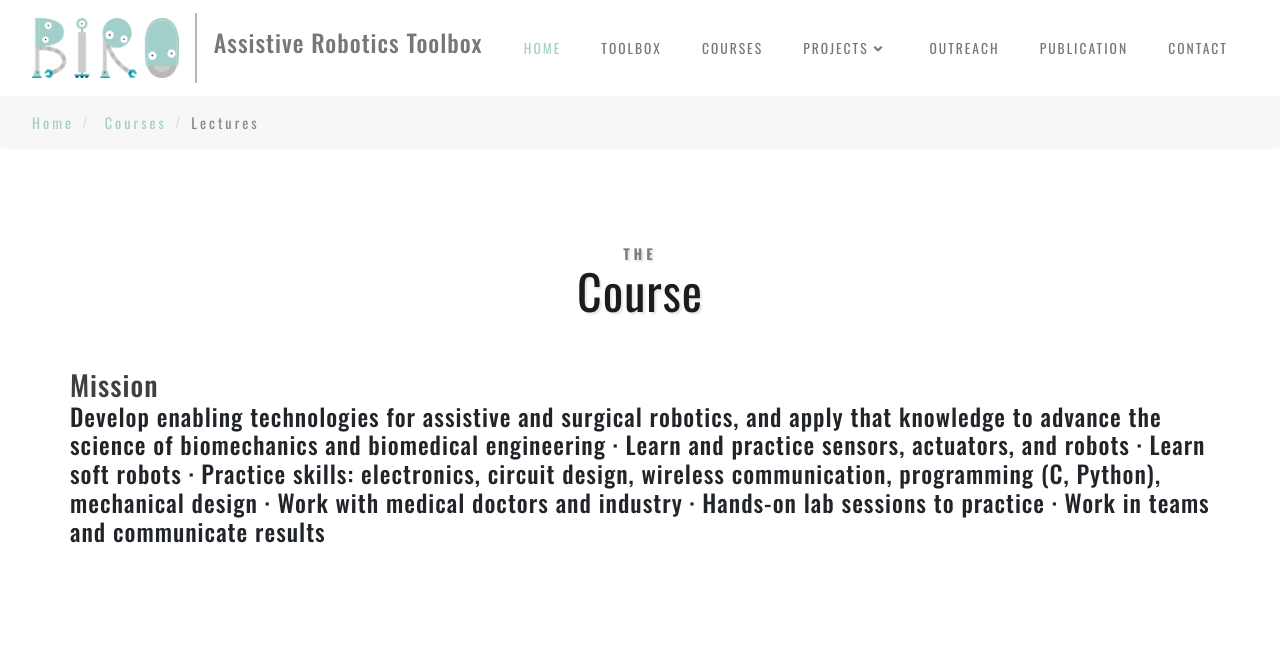
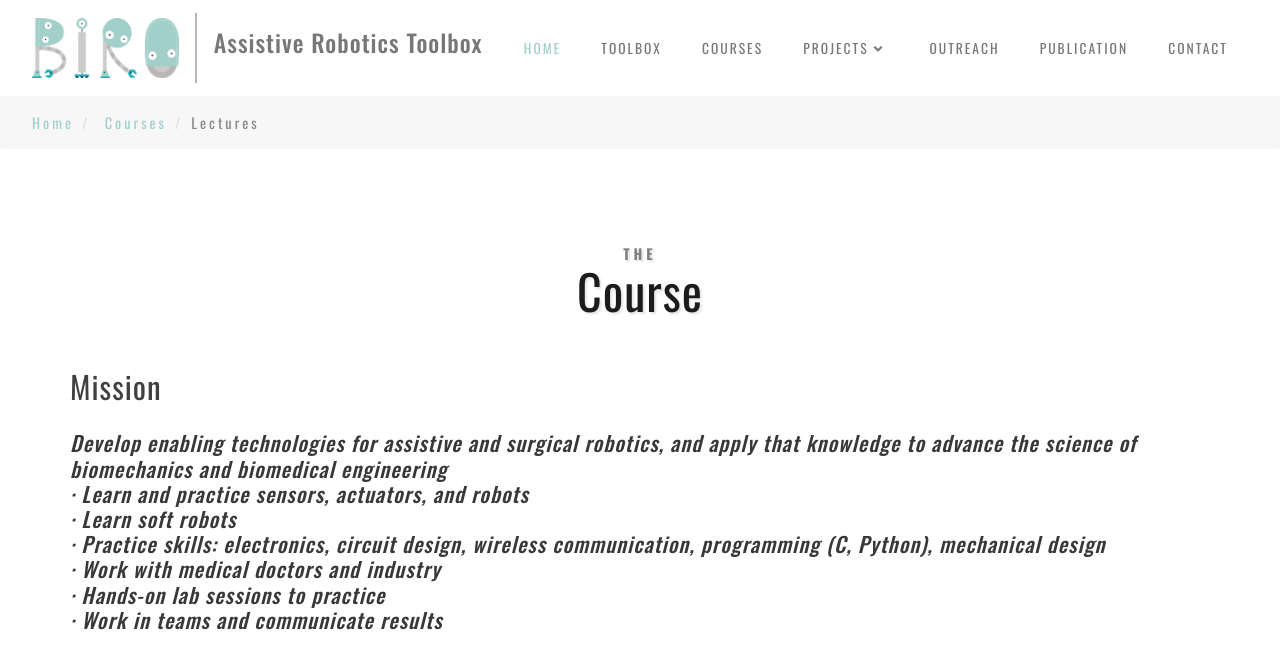
Before and after one commit to AssistiveRoboticsToolbox/AssistiveRoboticsToolbox.github.io, a Jekyll site: the page built from second-level/education/course1/lab.html, in a window 1280 px wide. Shown: the top 652 px of the page. Built offline with Jekyll 4.4.1, drawn with Linux system fonts in a browser that asks for light colours; grey boxes are pictures that could not be loaded.

Commit message:
upload ppt

```diff
--- a/css/style.css
+++ b/css/style.css
@@ -221,10 +221,17 @@
     font-size: 31px;
     letter-spacing: 1px;
 }
+/*.aboutright h4 {
+    margin: 1.2em 0;
+    font-style: italic;
+    font-size: 15px;
+    color: #383838;
+}
+*/
 .aboutright h4 {
     margin: 1.2em 0;
     font-style: italic;
-    font-size: 15px;
+    font-size: 21px;
     color: #383838;
 }
 .about-img img, .galsses-grid-left img{
--- a/second-level/education/course1/lab.html
+++ b/second-level/education/course1/lab.html
@@ -65,15 +65,15 @@
                 <div class="row mt-lg mt-md-4 mt-4">
                     <!--left-->
                     <article class="research-detail">
-                        <div class="project-detail">
+                        <div class="aboutright"> <!--project-detail-->
                             <h3><a href=" ">Mission</a></h3>
-                            <h4>Develop enabling technologies for assistive and surgical robotics, and apply that knowledge to advance the science of biomechanics and biomedical engineering
-                            · Learn and practice sensors, actuators, and robots
-                            · Learn soft robots
-                            · Practice skills: electronics, circuit design, wireless communication, programming (C, Python), mechanical design
-                            · Work with medical doctors and industry
-                            · Hands-on lab sessions to practice
-                            · Work in teams and communicate results
+                            <h4>Develop enabling technologies for assistive and surgical robotics, and apply that knowledge to advance the science of biomechanics and biomedical engineering<br>
+                            · Learn and practice sensors, actuators, and robots<br>
+                            · Learn soft robots<br>
+                            · Practice skills: electronics, circuit design, wireless communication, programming (C, Python), mechanical design<br>
+                            · Work with medical doctors and industry<br>
+                            · Hands-on lab sessions to practice<br>
+                            · Work in teams and communicate results<br>
                         </h4>
 
                             <!--<p><span style="text-align: justify">We </span><span style="text-align: justify">are developing</span> both enabling technologies (i.e. high torque density motors and soft fabric sensors) and robotic systems to augment human capability with wearable robots. Soft exoskeleton is a new design methodology that optimizes both comfort and performance of the users. </p>-->
@@ -129,12 +129,12 @@
                                     <div class="inner-sec-w3ls py-md-5 py-4">
                                         <!--<h3 class="tittle-wthree text-center mb-lg-5 mb-3">-->
                                         <!--<h3 class="tittle-wthree text-center mb-lg-5 mb-3 fadeInUp wow">-->
-
+                                            <!--1 and 2-->
                                             <div class="row mt-lg-5 mt-4 fadeInUp wow">
                                             <div class="col-lg-5 service-in text-center mr-auto">
                                                 <div class="card">
                                                     <div class="card-body">
-                                                        <iframe src="https://docs.google.com/presentation/d/e/2PACX-1vRF5J1rlDQbBh0fyPsum6xa1mxS-erOnyU2RADf2Xa6iqCKgUT9k1wjU_j0qwNWTw/embed?start=true&loop=true&delayms=3000" frameborder="0" width="580" height="367" allowfullscreen="true" mozallowfullscreen="true" webkitallowfullscreen="true"></iframe>
+                                                        <iframe src="https://docs.google.com/presentation/d/e/2PACX-1vRF5J1rlDQbBh0fyPsum6xa1mxS-erOnyU2RADf2Xa6iqCKgUT9k1wjU_j0qwNWTw/embed?start=false&loop=false&delayms=30000" frameborder="0" width="580" height="367" allowfullscreen="true" mozallowfullscreen="true" webkitallowfullscreen="true"></iframe>
                                                     </div>
                                                 </div>
                                             </div>
@@ -142,54 +142,85 @@
                                             <div class="col-lg-5 service-in text-center mr-auto">
                                                 <div class="card">
                                                     <div class="card-body">
-                                                        <iframe src="https://docs.google.com/presentation/d/e/2PACX-1vRF5J1rlDQbBh0fyPsum6xa1mxS-erOnyU2RADf2Xa6iqCKgUT9k1wjU_j0qwNWTw/embed?start=true&loop=true&delayms=3000" frameborder="0" width="580" height="367" allowfullscreen="true" mozallowfullscreen="true" webkitallowfullscreen="true"></iframe>
+                                                        <iframe src="https://docs.google.com/presentation/d/e/2PACX-1vRzsezROejxIz8nBTzB08lGOvqDYqvrKM0XjHE4Mfc3bG7eqtuZ2rbaQE0X6URVHA/embed?start=false&loop=false&delayms=30000" frameborder="0" width="580" height="367" allowfullscreen="true" mozallowfullscreen="true" webkitallowfullscreen="true"></iframe>
                                                     </div>
                                                 </div>
                                             </div>
-
+                                            <!--3 and 4-->
                                             <div class="col-lg-5 service-in text-center mr-auto">
                                                 <div class="card">
                                                     <div class="card-body">
-                                                            <iframe src="https://ccnymailcuny-my.sharepoint.com/personal/hhu002_citymail_cuny_edu/_layouts/15/Doc.aspx?sourcedoc={b030a6bd-e37f-4934-8704-7e8844b58916}&amp;action=embedview&amp;wdAr=1.7777777777777777" width="610px" height="367px" frameborder="0">This is an embedded <a target="_blank" href="https://office.com">Microsoft Office</a> presentation, powered by <a target="_blank" href="https://office.com/webapps">Office Online</a>.</iframe>
+                                                        <iframe src="https://docs.google.com/presentation/d/e/2PACX-1vRXE15jbQDSsMfH3ePwVbT9q2V98VX32SPrwJiimjneO4ttnsZE00-0I7I_R3FcPA/embed?start=false&loop=false&delayms=30000" frameborder="0" width="580" height="367" allowfullscreen="true" mozallowfullscreen="true" webkitallowfullscreen="true"></iframe>
 
                                                     </div>
                                                 </div>
                                             </div>
+                                            &nbsp&nbsp&nbsp&nbsp&nbsp&nbsp&nbsp&nbsp&nbsp
                                             <div class="col-lg-5 service-in text-center mr-auto">
                                                     <div class="card">
                                                         <div class="card-body">
-                                                                <iframe src="https://ccnymailcuny-my.sharepoint.com/personal/hhu002_citymail_cuny_edu/_layouts/15/Doc.aspx?sourcedoc={e91f004c-0a30-4d39-ac37-367f9f218403}&amp;action=embedview&amp;wdAr=1.7777777777777777" width="610px" height="367px" frameborder="0">This is an embedded <a target="_blank" href="https://office.com">Microsoft Office</a> presentation, powered by <a target="_blank" href="https://office.com/webapps">Office Online</a>.</iframe>
+                                                            <iframe src="https://docs.google.com/presentation/d/e/2PACX-1vQHP_HjGeSEiWO8vMbTMMGB6JscokldaxFFZ2C3sAjRSR2HkDEzx58ycZ_W_5PKVg/embed?start=false&loop=false&delayms=30000" frameborder="0" width="580" height="367" allowfullscreen="true" mozallowfullscreen="true" webkitallowfullscreen="true"></iframe>
                                                         </div>
                                                     </div>
                                                 </div>
+                                            <!--5 and 6-->
                                             <div class="col-lg-5 service-in text-center mr-auto">
                                                     <div class="card">
                                                         <div class="card-body">
-                                                                <iframe src="https://ccnymailcuny-my.sharepoint.com/personal/hhu002_citymail_cuny_edu/_layouts/15/Doc.aspx?sourcedoc={ddfdd14a-21a3-47b2-a6d9-7655f0a4d3af}&amp;action=embedview&amp;wdAr=1.7777777777777777" width="610px" height="367px" frameborder="0">This is an embedded <a target="_blank" href="https://office.com">Microsoft Office</a> presentation, powered by <a target="_blank" href="https://office.com/webapps">Office Online</a>.</iframe>
+                                                            <iframe src="https://docs.google.com/presentation/d/e/2PACX-1vTLxsf0NWh9sszSDTvJcvKN1zxDFHm2W88XqBQslZDnTs_3bRJwEZsdkNjD7H7PzQ/embed?start=false&loop=false&delayms=30000" frameborder="0" width="580" height="367" allowfullscreen="true" mozallowfullscreen="true" webkitallowfullscreen="true"></iframe>
                                                         </div>
                                                     </div>
                                                 </div>
+                                            &nbsp&nbsp&nbsp&nbsp&nbsp&nbsp&nbsp&nbsp&nbsp
                                             <div class="col-lg-5 service-in text-center mr-auto">
                                                     <div class="card">
                                                         <div class="card-body">
-                                                                <iframe src="https://ccnymailcuny-my.sharepoint.com/personal/hhu002_citymail_cuny_edu/_layouts/15/Doc.aspx?sourcedoc={19a4c473-bc50-4c00-96a5-d0a54f12e929}&amp;action=embedview&amp;wdAr=1.7777777777777777" width="610px" height="367px" frameborder="0">This is an embedded <a target="_blank" href="https://office.com">Microsoft Office</a> presentation, powered by <a target="_blank" href="https://office.com/webapps">Office Online</a>.</iframe>
+                                                            <iframe src="https://docs.google.com/presentation/d/e/2PACX-1vSwKEbZ4kANw9WHwnHhiQW2pvPaspd_PXywpC2GCKw5tUR5CxJdVSiOO_Fasb5A1A/embed?start=false&loop=false&delayms=30000" frameborder="0" width="580" height="367" allowfullscreen="true" mozallowfullscreen="true" webkitallowfullscreen="true"></iframe>
                                                         </div>
                                                     </div>
                                                 </div>
+                                            <!--7 and 8-->
                                             <div class="col-lg-5 service-in text-center mr-auto">
                                                     <div class="card">
                                                         <div class="card-body">
-                                                                <iframe src="https://ccnymailcuny-my.sharepoint.com/personal/hhu002_citymail_cuny_edu/_layouts/15/Doc.aspx?sourcedoc={80c64cb2-ba28-4298-a2fc-37d234bf8881}&amp;action=embedview&amp;wdAr=1.7777777777777777" width="610px" height="367px" frameborder="0">This is an embedded <a target="_blank" href="https://office.com">Microsoft Office</a> presentation, powered by <a target="_blank" href="https://office.com/webapps">Office Online</a>.</iframe>
+                                                            <iframe src="https://docs.google.com/presentation/d/e/2PACX-1vS1rr6QMsC3AqtmLtzk-TkhOuwNadprM9g-_IBt3XGOzNtGugnF76l1R8mXqbKe9g/embed?start=false&loop=false&delayms=30000" frameborder="0" width="580" height="367" allowfullscreen="true" mozallowfullscreen="true" webkitallowfullscreen="true"></iframe>
                                                         </div>
                                                     </div>
                                                 </div>
+                                            &nbsp&nbsp&nbsp&nbsp&nbsp&nbsp&nbsp&nbsp&nbsp
                                             <div class="col-lg-5 service-in text-center mr-auto">
                                                     <div class="card">
                                                         <div class="card-body">
-                                                                <iframe src="https://ccnymailcuny-my.sharepoint.com/personal/hhu002_citymail_cuny_edu/_layouts/15/Doc.aspx?sourcedoc={a9c626e7-b324-4a94-9d2b-e7cc7e6479d4}&amp;action=embedview&amp;wdAr=1.7777777777777777" width="610px" height="367px" frameborder="0">This is an embedded <a target="_blank" href="https://office.com">Microsoft Office</a> presentation, powered by <a target="_blank" href="https://office.com/webapps">Office Online</a>.</iframe>
+                                                            <iframe src="https://docs.google.com/presentation/d/e/2PACX-1vTpdZE6FyIXkOgxu7xiWDaRPBgvdq3nGeo65ZR3TRnqozc_4zRj0xhFSNFyDCM2mg/embed?start=false&loop=false&delayms=30000" frameborder="0" width="580" height="367" allowfullscreen="true" mozallowfullscreen="true" webkitallowfullscreen="true"></iframe>
                                                         </div>
                                                     </div>
                                                 </div>
+                                            <!--9 and 10-->
+                                            <div class="col-lg-5 service-in text-center mr-auto">
+                                                <div class="card">
+                                                    <div class="card-body">
+                                                        <iframe src="https://docs.google.com/presentation/d/e/2PACX-1vSeN1Rf4uV8JysMzNbwpVQ8HIaaNMdy1nTbqvJEx9ZU7m-8Wz-7-bucrGRJQQ2Qvw/embed?start=false&loop=false&delayms=30000" frameborder="0" width="580" height="367" allowfullscreen="true" mozallowfullscreen="true" webkitallowfullscreen="true"></iframe>
+                                                    </div>
+                                                </div>
+                                            </div>
+                                            &nbsp&nbsp&nbsp&nbsp&nbsp&nbsp&nbsp&nbsp&nbsp
+                                            <div class="col-lg-5 service-in text-center mr-auto">
+                                                    <div class="card">
+                                                        <div class="card-body">
+                                                            <iframe src="https://docs.google.com/presentation/d/e/2PACX-1vRN_qLQnPe0s8vsJcCkd7AkSfrdb8__l_c63dvuhD9OrYZJ_TDM0MIQclodApsFBw/embed?start=false&loop=false&delayms=30000" frameborder="0" width="580" height="367" allowfullscreen="true" mozallowfullscreen="true" webkitallowfullscreen="true"></iframe>
+                                                        </div>
+                                                    </div>
+                                                </div>
+                                            <!--11 and 12-->
+                                            <div class="col-lg-5 service-in text-center mr-auto">
+                                                <div class="card">
+                                                    <div class="card-body">
+                                                        <iframe src="https://docs.google.com/presentation/d/e/2PACX-1vS_VCT5gm00k-q9vDUOvBY9HM1ou5z_KWakZ7unCvwLj_YL0gGS9AF700dx7I2v-g/embed?start=false&loop=false&delayms=30000" frameborder="0" width="580" height="367" allowfullscreen="true" mozallowfullscreen="true" webkitallowfullscreen="true"></iframe>
+                                                    </div>
+                                                </div>
+                                            </div>
+                                            &nbsp&nbsp&nbsp&nbsp&nbsp&nbsp&nbsp&nbsp&nbsp
+
 
                         </article>
 
```
Also changed, not shown: images/team1.jpg, images/team2.jpg.
